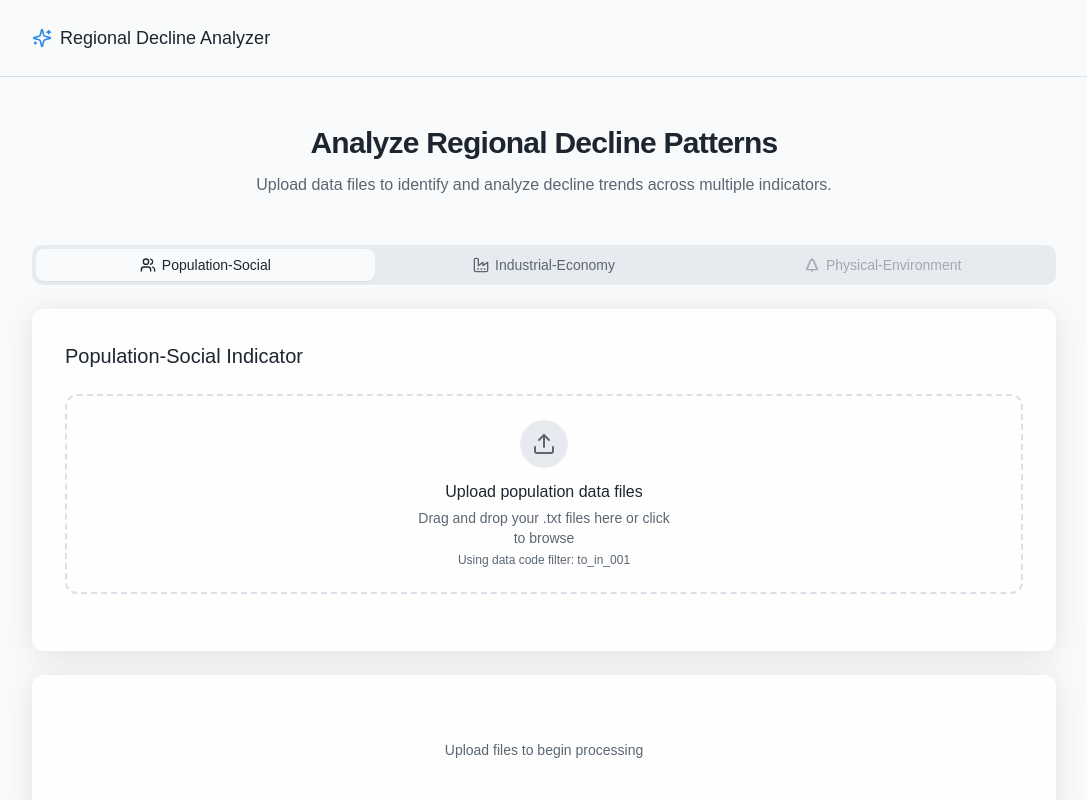
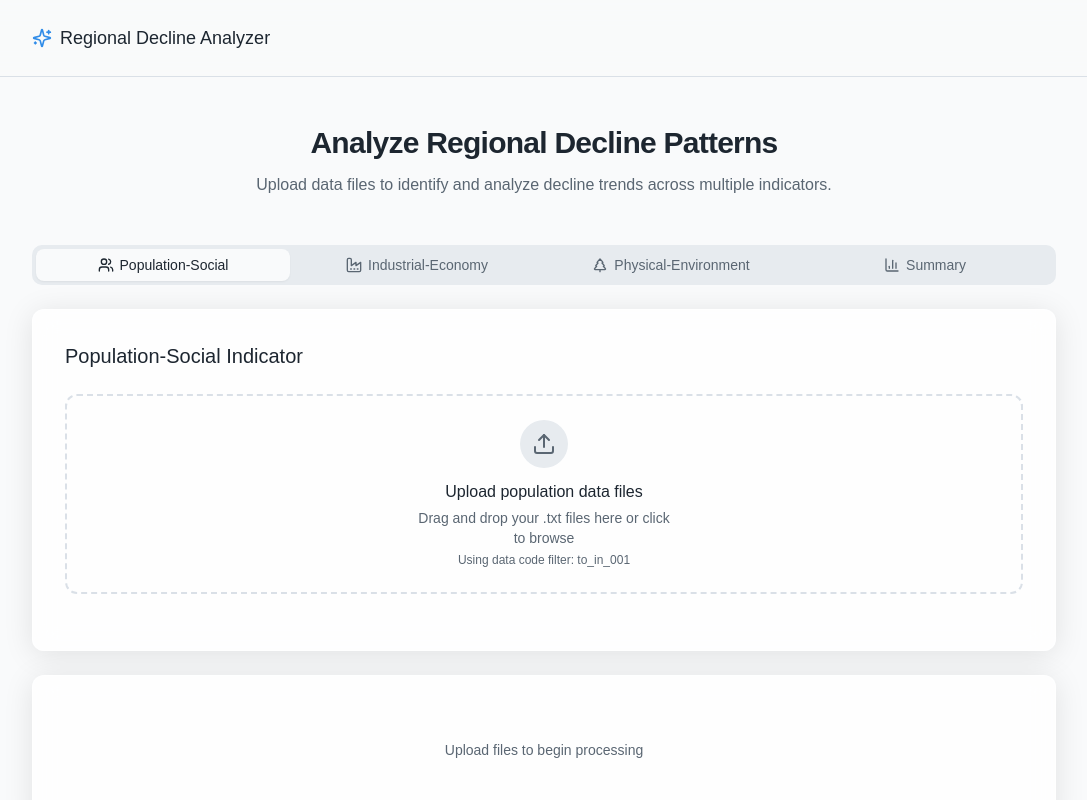
Before and after one commit to jiyeongmoon/population-puzzle-merger-34, a React (Vite) app: page / in a window 1280 px wide. Shown: the top 800 px of the page, without its empty margins (96-1183 px from the left). Built offline with nearby package versions, Linux system fonts and the light colour scheme; a web font is replaced by a local one.

Commit message:
Fix: Enable Environment tab
Enabled the "environment" tab in the UI, ensuring file input, state management, and processing logic are correctly linked to the `processEnvironmentData` function.

```diff
--- a/src/components/IndicatorTabs.tsx
+++ b/src/components/IndicatorTabs.tsx
@@ -20,7 +20,7 @@ const IndicatorTabs: React.FC<IndicatorTabsProps> = ({
       className="w-full"
       onValueChange={onValueChange}
     >
-      <TabsList className="grid grid-cols-3 w-full">
+      <TabsList className="grid grid-cols-4 w-full">
         <TabsTrigger value="population" className="flex items-center gap-1.5">
           <Users className="h-4 w-4" />
           <span>Population-Social</span>
@@ -29,9 +29,13 @@ const IndicatorTabs: React.FC<IndicatorTabsProps> = ({
           <Factory className="h-4 w-4" />
           <span>Industrial-Economy</span>
         </TabsTrigger>
-        <TabsTrigger value="environment" className="flex items-center gap-1.5" disabled>
+        <TabsTrigger value="environment" className="flex items-center gap-1.5">
           <TreePine className="h-4 w-4" />
           <span>Physical-Environment</span>
+        </TabsTrigger>
+        <TabsTrigger value="summary" className="flex items-center gap-1.5">
+          <BarChart3 className="h-4 w-4" />
+          <span>Summary</span>
         </TabsTrigger>
       </TabsList>
 
--- a/src/pages/Index.tsx
+++ b/src/pages/Index.tsx
@@ -1,4 +1,3 @@
-
 import React, { useState } from 'react';
 import { motion } from 'framer-motion';
 import FileUploader from '@/components/FileUploader';
```
